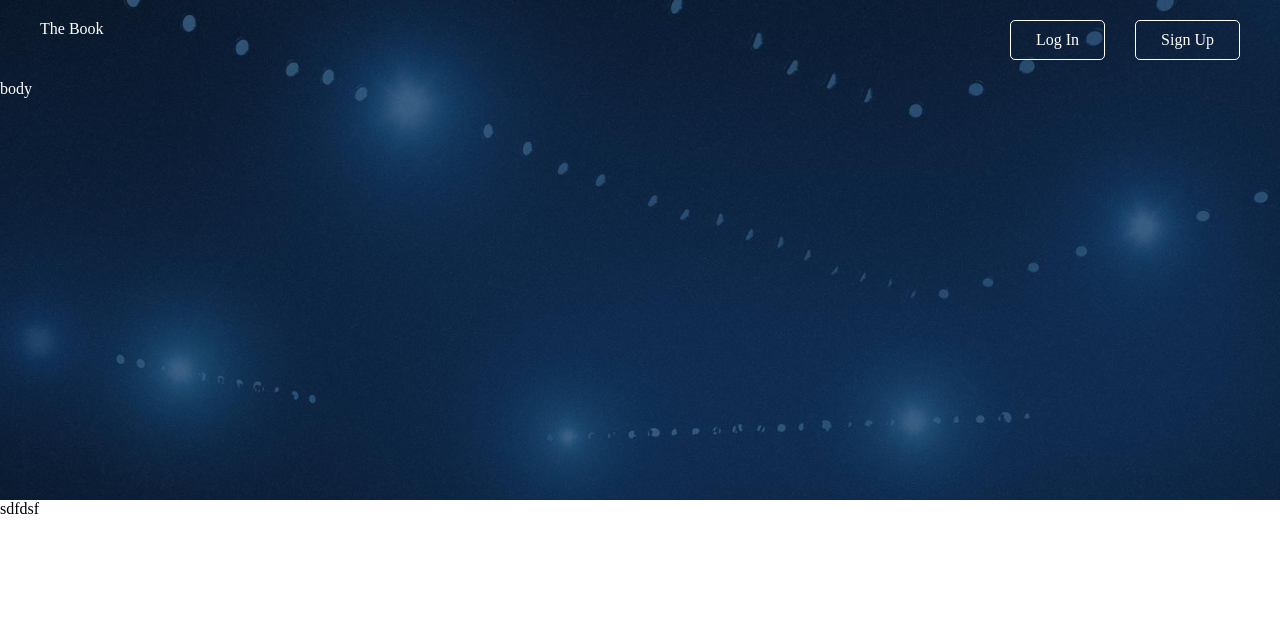
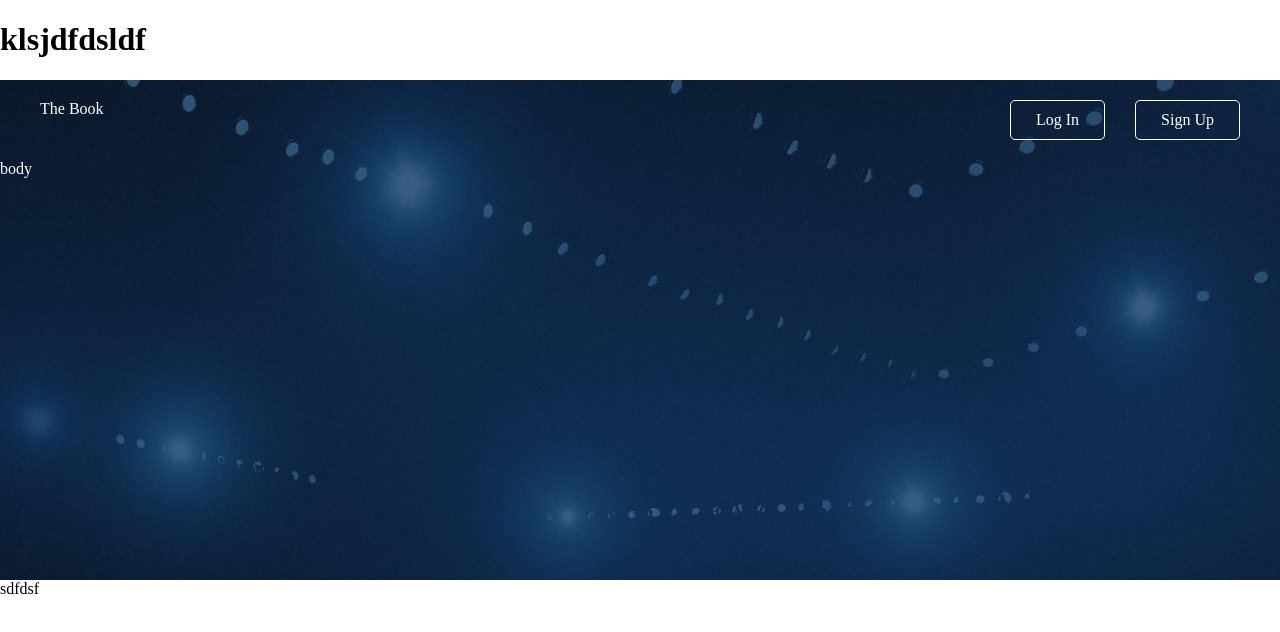
Before and after one commit to jasobs10/the-book-client, a React (Create React App) app: page / in a window 1280 px wide. Shown: the top 632 px of the page. Built offline with nearby package versions, Linux system fonts and the light colour scheme.

Commit message:
Add modal root to base app

```diff
--- a/package.json
+++ b/package.json
@@ -6,6 +6,7 @@
     "axios": "^0.18.0",
     "react": "^16.3.2",
     "react-dom": "^16.3.2",
+    "react-modal": "^3.4.4",
     "react-redux": "^5.0.7",
     "react-router-dom": "^4.2.2",
     "react-scripts": "1.1.4",
--- a/src/components/App.js
+++ b/src/components/App.js
@@ -3,14 +3,18 @@ import { AuthRoute, ProtectedRoute } from './auth/auth_routes.jsx';
 import { Switch } from 'react-router-dom';
 import Splash from './auth/splash.jsx';
 import Main from './main/main.jsx';
+import ModalRoot from './shared/modal_root.jsx';
 import '../styles/base/App.css';
 
 const App = () => (
+  <div>
+    <ModalRoot />
+    <Switch>
+      <AuthRoute exact path="/" component={Splash} />
+      <ProtectedRoute exact path="/home" component={Main}/>
+    </Switch>
 
-  <Switch>
-    <AuthRoute exact path="/" component={Splash} />
-    <ProtectedRoute exact path="/home" component={Main}/>
-  </Switch>
+  </div>
 
 );
 
--- a/src/components/auth/session_form.jsx
+++ b/src/components/auth/session_form.jsx
@@ -1,5 +1,23 @@
-const SessionForm = (props) => {
-  return null
+import React from 'react';
+import ReactModal from 'react-modal';
+
+ReactModal.setAppElement('#root');
+class SessionForm extends React.Component {
+  constructor(props) {
+    super(props);
+    this.state = {
+
+    }
+    //set state conditionally and render conditionally
+  }
+
+  render() {
+    return (
+      <ReactModal>
+        <h1>muddah foxin modal nikka</h1>
+      </ReactModal>
+    );
+  }
 }
 
 export default SessionForm;
--- a/src/components/shared/modal_root.jsx
+++ b/src/components/shared/modal_root.jsx
@@ -15,7 +15,7 @@ const mapStateToProps = (state) => state.modal;
 
 const ModalRoot = ({ modalType, modalProps }) => {
   if (!modalType) {
-    return null;
+    return (<h1>klsjdfdsldf</h1>)
   }
 
   const ModalComponent = MODAL_COMPONENTS[modalType];
```
Also changed, not shown: 1 other file (tests, documents, lock files or other folders).
